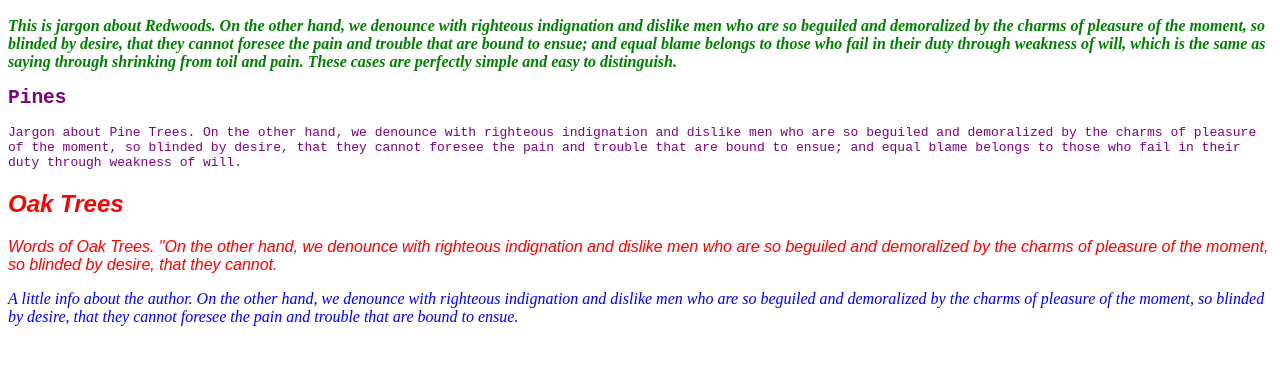
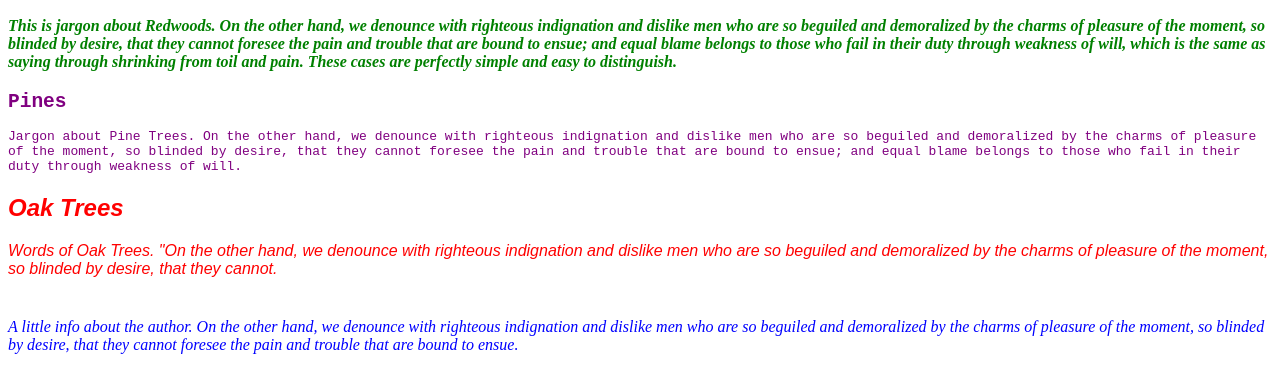
Before and after one commit to BlakeScala/blogging, a plain HTML site: page index.html in a window 1280 px wide. Shown: the part 110-502 px from the top of the page. Drawn offline with Linux system fonts and the light colour scheme.

Commit message:
add top and bottom margins to blog posts

```diff
--- a/css/styles.css
+++ b/css/styles.css
@@ -2,19 +2,27 @@
   color: green;
   font-style: italic;
   font-weight: bolder;
+  margin-top: 20px;
+  margin-bottom: 20px;
 }
 .blog2 {
   color: purple;
   font-style: bold;
   font-family: monospace;
+  margin-top: 20px;
+  margin-bottom: 20px;
 }
 .blog3 {
   color: red;
   font-style: italic;
   font-family: fantasy;
+  margin-top: 20px;
+  margin-bottom: 20px;
 }
 .author {
   color: blue;
   font-style: oblique;
   font-family: inherit;
+  margin-top: 40px;
+  margin-bottom: 40px;
 }
```
